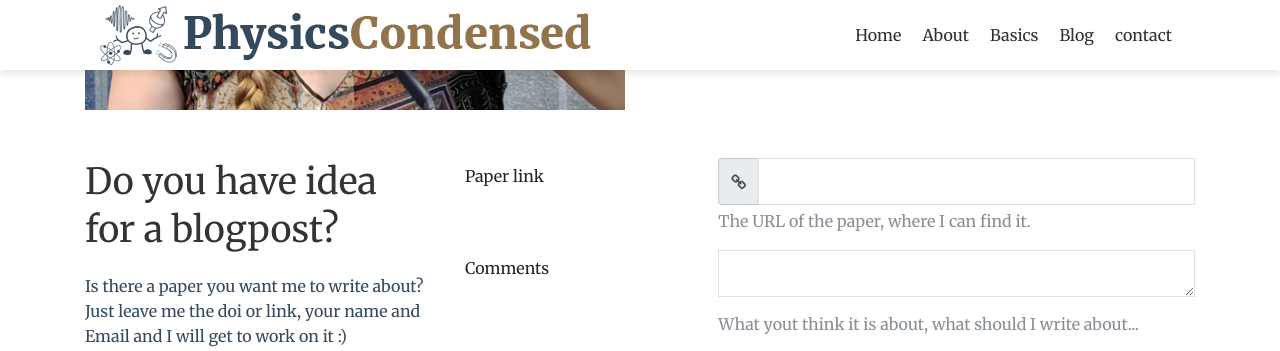
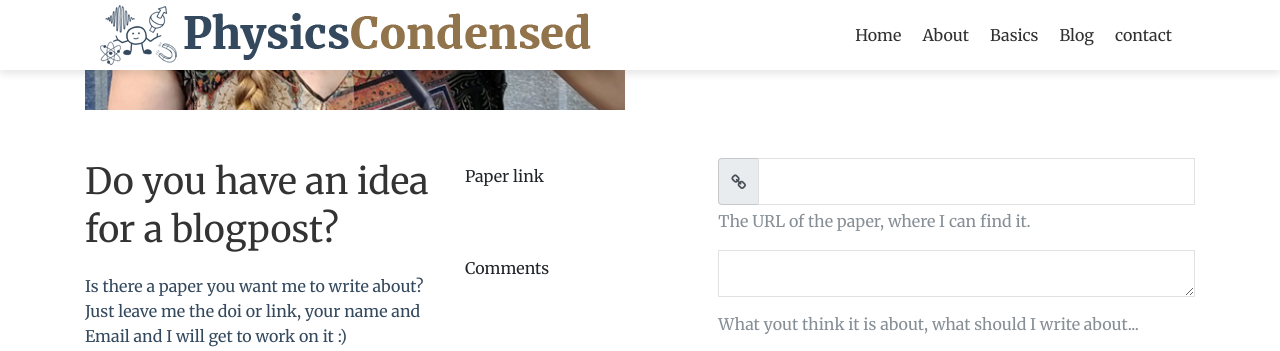
Before and after one commit to me2d09/SciComm_Blog, a Jekyll site: the page built from pages/about.html, in a window 1280 px wide and 900 px high, scrolled down 878 px. Shown: the top 351 px of the window. Built offline with Jekyll 4.4.1, drawn with Linux system fonts in a browser that asks for light colours.

Commit message:
Update about.html
i fixed ONE little english mistake :D

```diff
--- a/pages/about.html
+++ b/pages/about.html
@@ -35,7 +35,7 @@ slider_image: "/assets/images/slider.jpg"
         </div>
         <div class="row pt-5">
             <div class="col-md-4">
-                    <h2 class="themeix-title-h1">Do you have idea for a blogpost?</h2>
+                    <h2 class="themeix-title-h1">Do you have an idea for a blogpost?</h2>
                     <p class="light-300 color-change">
                         Is there a paper you want me to write about?
                         Just leave me the doi or link, your name and Email and I will get to work on it :)
```
